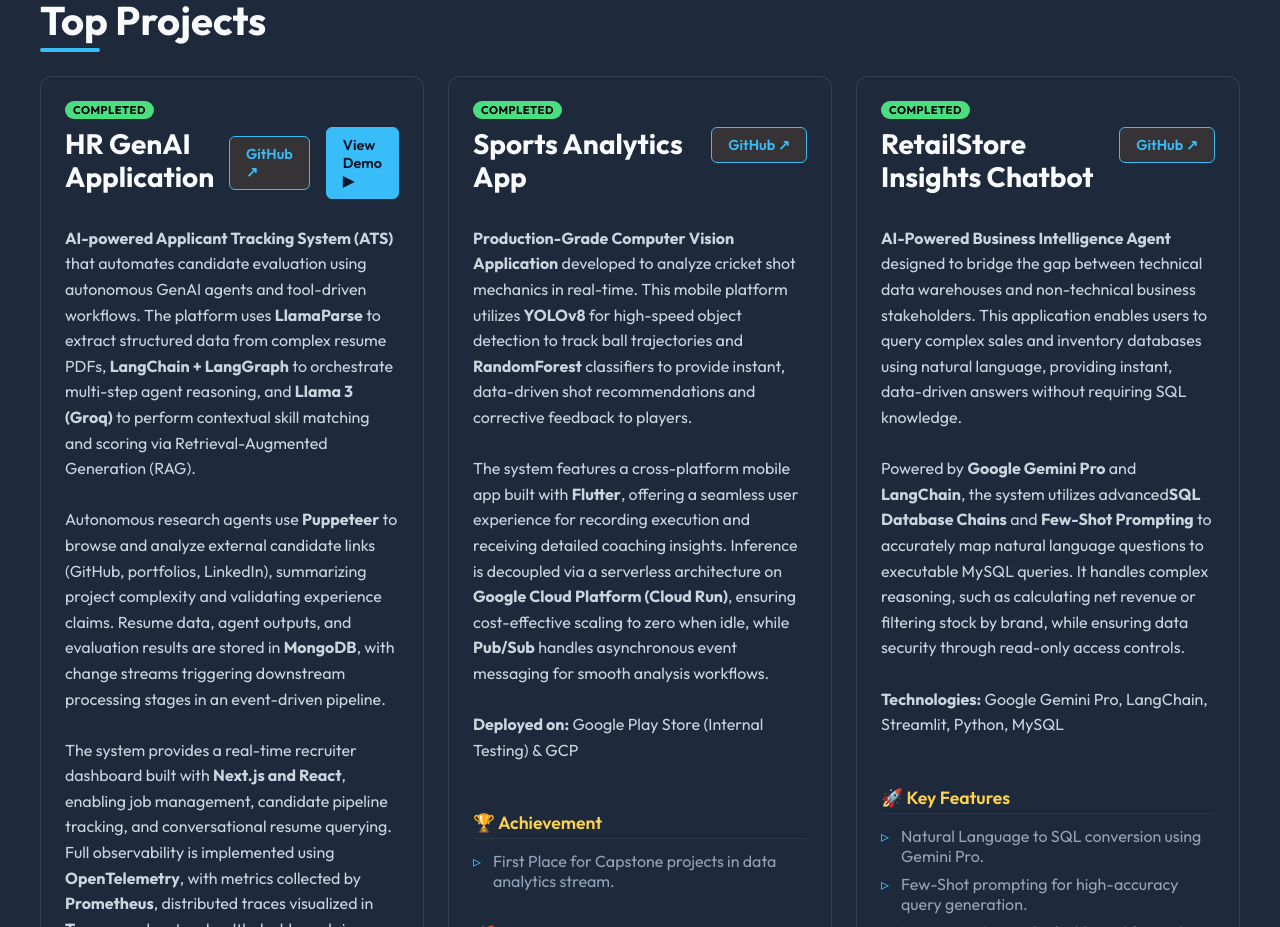
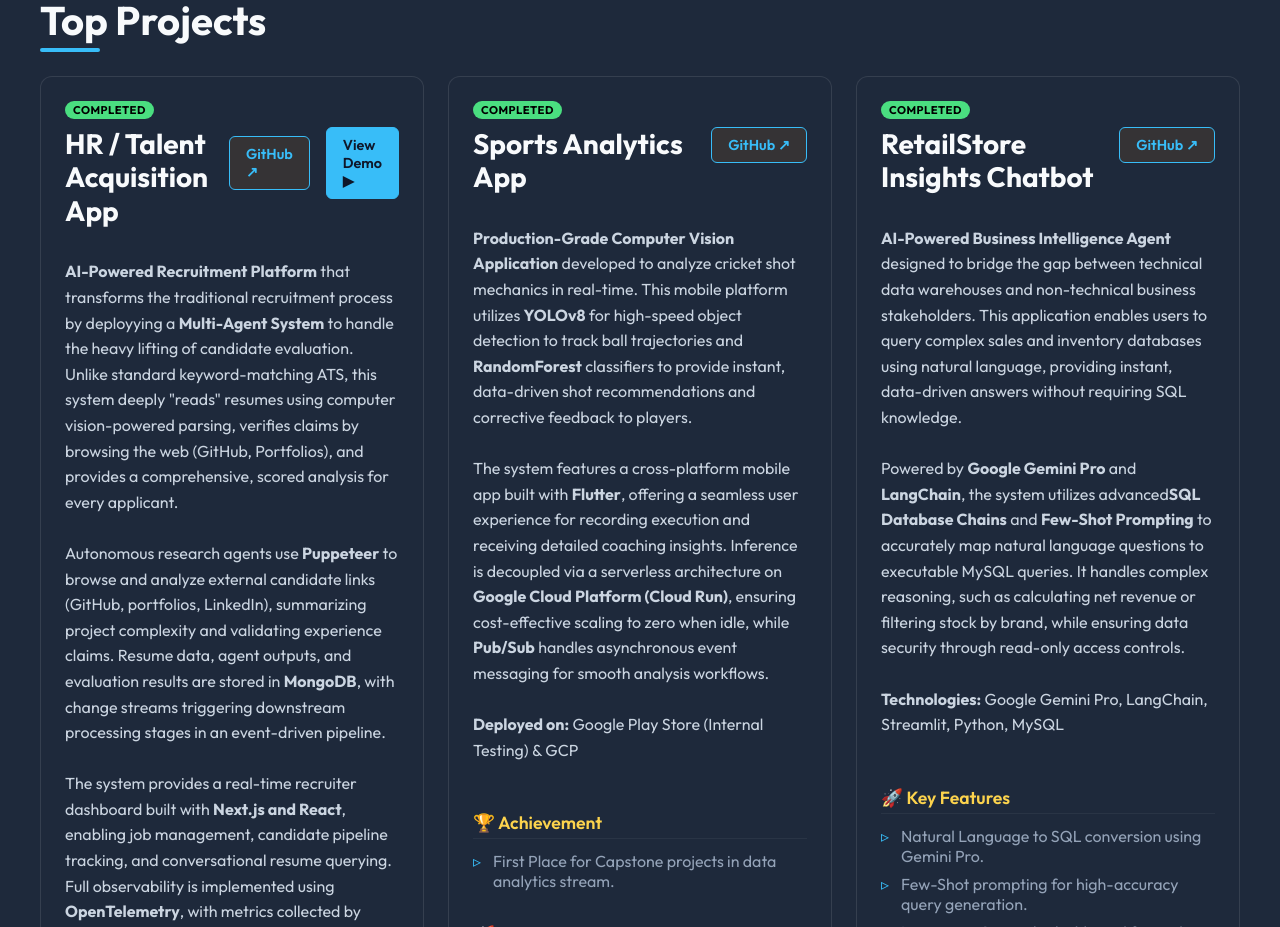
Before and after one commit to Ferasman979/Persona-Portfolio-website, a Next.js app: page / in a window 1280 px wide. Shown: the part 2540-3467 px from the top of the page. Built offline with nearby package versions, Linux system fonts and the light colour scheme.

Commit message:
Content: Updated HR App title and description with Multi-Agent System

```diff
--- a/src/app/page.tsx
+++ b/src/app/page.tsx
@@ -80,16 +80,16 @@
       <Section id="projects" title="Top Projects">
         <div className={styles.projectGrid}>
           <ProjectCard
-            title="HR GenAI Application"
+            title="HR / Talent Acquisition App"
             status="Completed"
             description={
               <div className="space-y-4">
                 <p>
-                  <strong>AI-powered Applicant Tracking System (ATS)</strong> that automates candidate evaluation using
-                  autonomous GenAI agents and tool-driven workflows. The platform uses <strong>LlamaParse</strong> to
-                  extract structured data from complex resume PDFs, <strong>LangChain + LangGraph</strong> to orchestrate
-                  multi-step agent reasoning, and <strong>Llama 3 (Groq)</strong> to perform contextual skill matching and
-                  scoring via Retrieval-Augmented Generation (RAG).
+                  <strong>AI-Powered Recruitment Platform</strong> that transforms the traditional recruitment process by
+                  deployying a <strong>Multi-Agent System</strong> to handle the heavy lifting of candidate evaluation.
+                  Unlike standard keyword-matching ATS, this system deeply "reads" resumes using computer vision-powered
+                  parsing, verifies claims by browsing the web (GitHub, Portfolios), and provides a comprehensive, scored
+                  analysis for every applicant.
                 </p>
                 <br />
                 <p>
```
